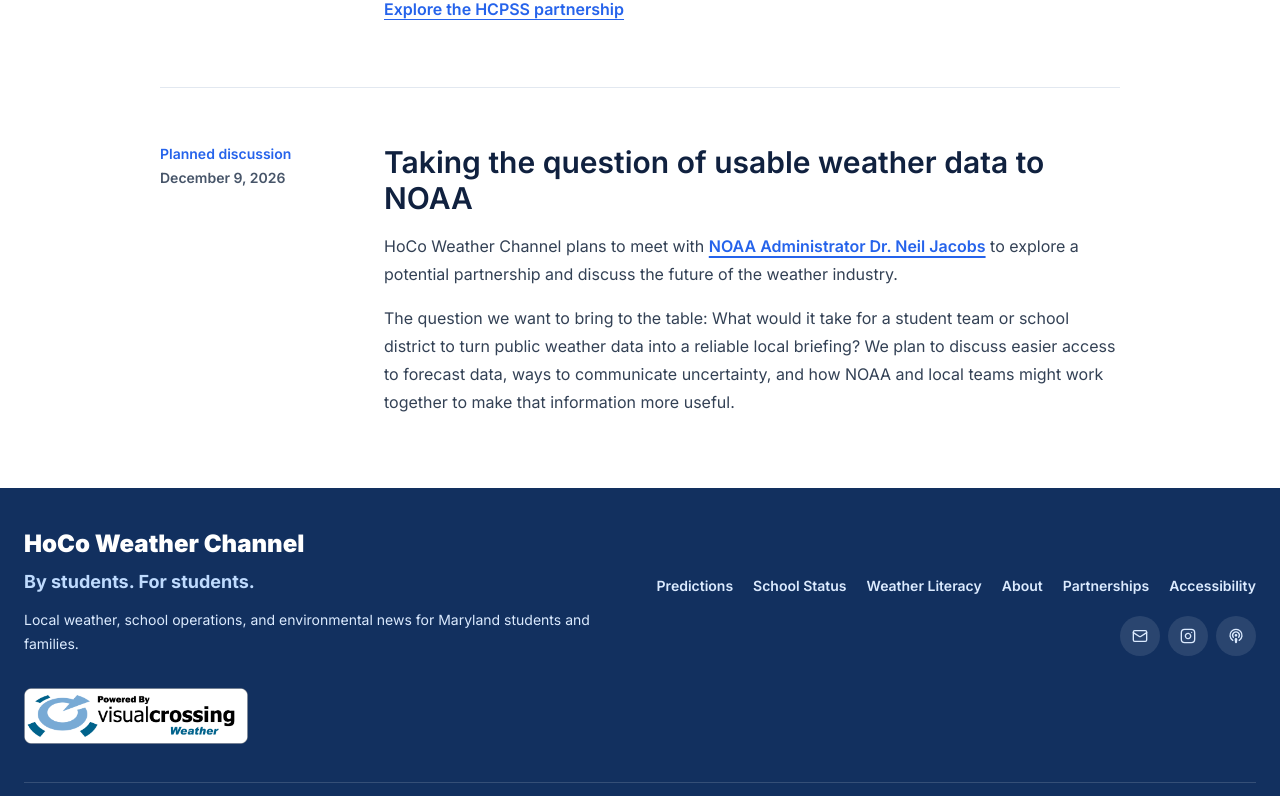
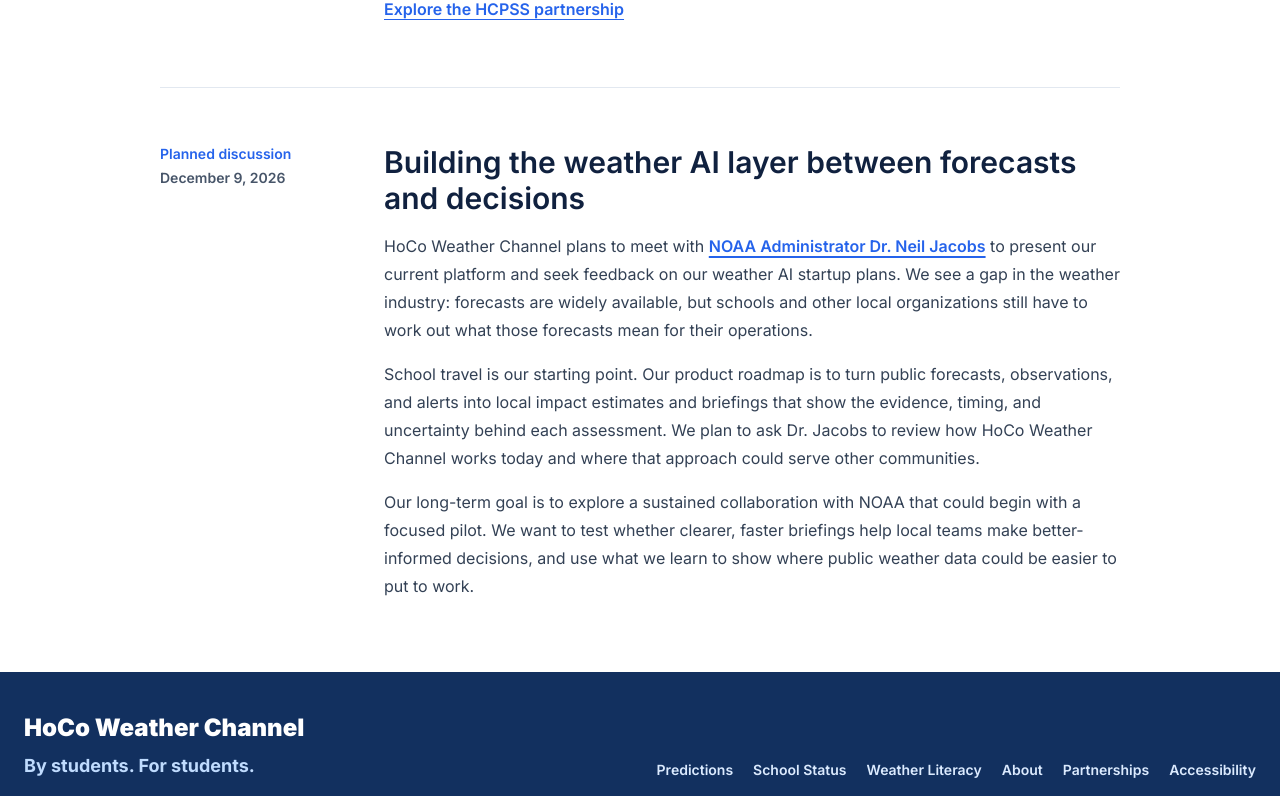
Before and after one commit to davidliu-2008/HoCoWX, a Next.js app: page /announcements in a window 1280 px wide. Shown: the part 642-1438 px from the top of the page. Built offline with nearby package versions, Linux system fonts and the light colour scheme.

Commit message:
Clarify weather AI roadmap in NOAA announcement

```diff
--- a/app/announcements/page.tsx
+++ b/app/announcements/page.tsx
@@ -28,9 +28,10 @@ export default function AnnouncementsPage() {
         <article className="grid gap-4 py-10 sm:grid-cols-[12rem_minmax(0,1fr)] sm:gap-8 sm:py-14">
           <div className="text-sm font-semibold text-bay">Planned discussion <time dateTime="2026-12-09" className="mt-1 block text-slate-600">December 9, 2026</time></div>
           <div>
-            <h2 className="text-2xl font-semibold leading-tight text-ink sm:text-3xl">Taking the question of usable weather data to NOAA</h2>
-            <p className="mt-4 leading-7 text-slate-700">HoCo Weather Channel plans to meet with <a href="https://www.noaa.gov/our-people/leadership/dr-neil-jacobs-2025" className="font-semibold text-bay underline underline-offset-4">NOAA Administrator Dr. Neil Jacobs</a> to explore a potential partnership and discuss the future of the weather industry.</p>
-            <p className="mt-4 leading-7 text-slate-700">The question we want to bring to the table: What would it take for a student team or school district to turn public weather data into a reliable local briefing? We plan to discuss easier access to forecast data, ways to communicate uncertainty, and how NOAA and local teams might work together to make that information more useful.</p>
+            <h2 className="text-2xl font-semibold leading-tight text-ink sm:text-3xl">Building the weather AI layer between forecasts and decisions</h2>
+            <p className="mt-4 leading-7 text-slate-700">HoCo Weather Channel plans to meet with <a href="https://www.noaa.gov/our-people/leadership/dr-neil-jacobs-2025" className="font-semibold text-bay underline underline-offset-4">NOAA Administrator Dr. Neil Jacobs</a> to present our current platform and seek feedback on our weather AI startup plans. We see a gap in the weather industry: forecasts are widely available, but schools and other local organizations still have to work out what those forecasts mean for their operations.</p>
+            <p className="mt-4 leading-7 text-slate-700">School travel is our starting point. Our product roadmap is to turn public forecasts, observations, and alerts into local impact estimates and briefings that show the evidence, timing, and uncertainty behind each assessment. We plan to ask Dr. Jacobs to review how HoCo Weather Channel works today and where that approach could serve other communities.</p>
+            <p className="mt-4 leading-7 text-slate-700">Our long-term goal is to explore a sustained collaboration with NOAA that could begin with a focused pilot. We want to test whether clearer, faster briefings help local teams make better-informed decisions, and use what we learn to show where public weather data could be easier to put to work.</p>
           </div>
         </article>
       </div>
```
